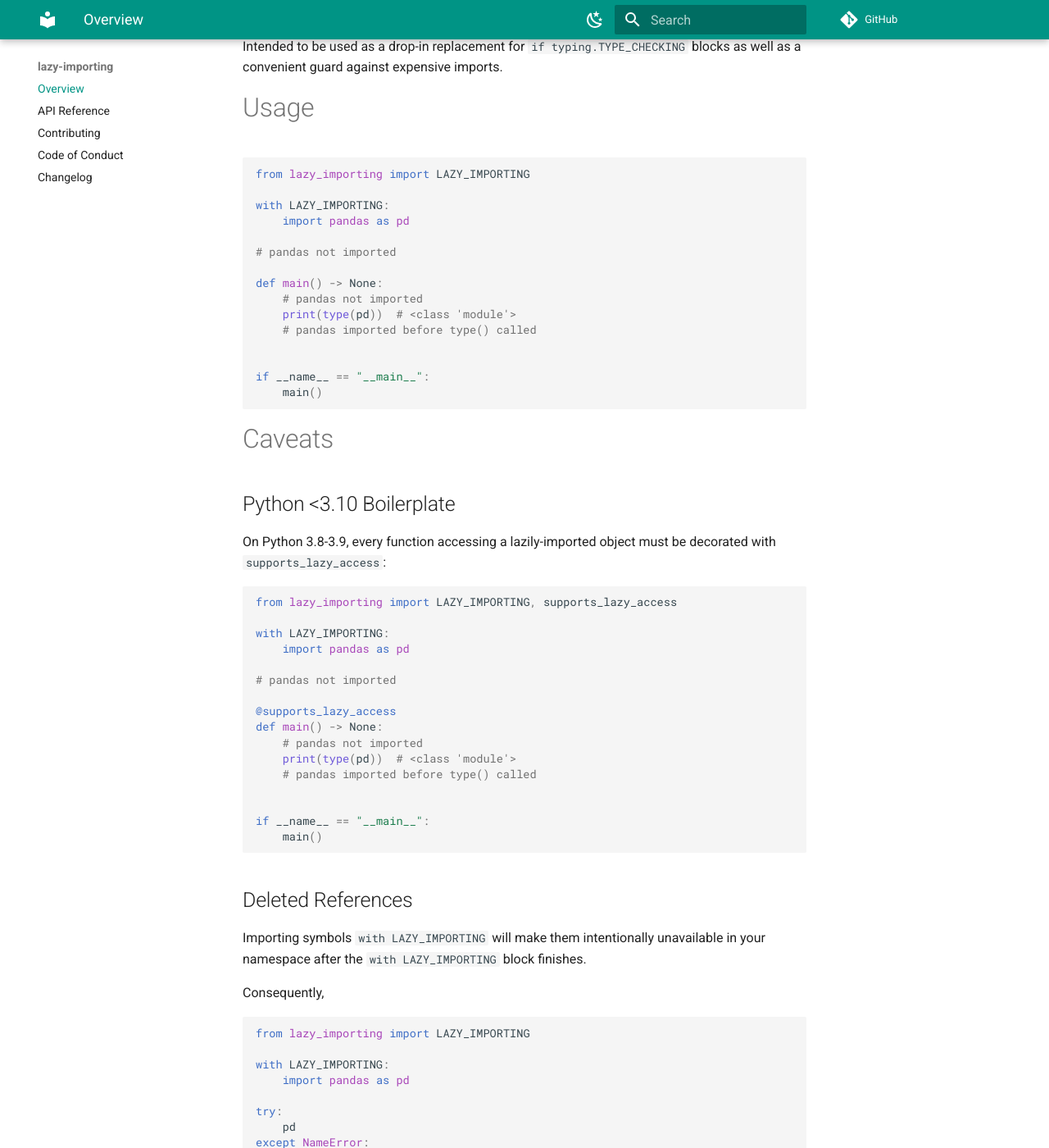
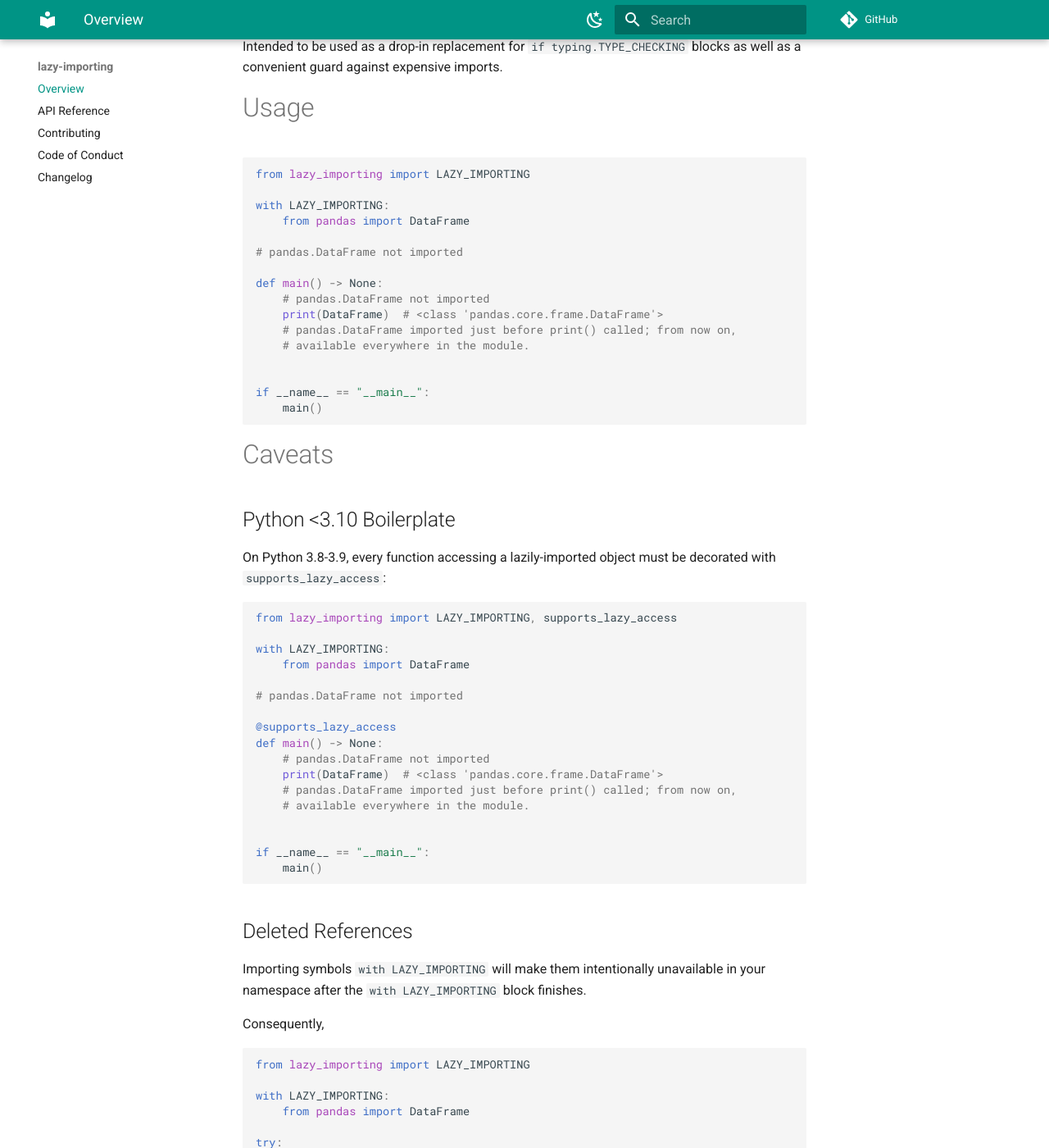
Before and after one commit to bswck/slothy, an MkDocs documentation site: the page built from docs/index.md, in a window 1280 px wide and 1400 px high, scrolled down 412 px. Shown: the whole window at 82% size. Built offline with MkDocs 1.6.1 and Material for MkDocs 9.7.7, drawn with Linux system fonts in a browser that asks for light colours; comment, search, counter and statistics services are not loaded; some of the changed text lies outside the part shown.

````diff
--- a/docs/index.md
+++ b/docs/index.md
@@ -19,14 +19,15 @@ as well as a convenient guard against expensive imports.
 from lazy_importing import LAZY_IMPORTING
 
 with LAZY_IMPORTING:
-    import pandas as pd
+    from pandas import DataFrame
 
-# pandas not imported
+# pandas.DataFrame not imported
 
 def main() -> None:
-    # pandas not imported
-    print(type(pd))  # <class 'module'>
-    # pandas imported before type() called
+    # pandas.DataFrame not imported
+    print(DataFrame)  # <class 'pandas.core.frame.DataFrame'>
+    # pandas.DataFrame imported just before print() called; from now on,
+    # available everywhere in the module.
 
 
 if __name__ == "__main__":
@@ -43,15 +44,16 @@ must be decorated with `supports_lazy_access`:
 from lazy_importing import LAZY_IMPORTING, supports_lazy_access
 
 with LAZY_IMPORTING:
-    import pandas as pd
+    from pandas import DataFrame
 
-# pandas not imported
+# pandas.DataFrame not imported
 
 @supports_lazy_access
 def main() -> None:
-    # pandas not imported
-    print(type(pd))  # <class 'module'>
-    # pandas imported before type() called
+    # pandas.DataFrame not imported
+    print(DataFrame)  # <class 'pandas.core.frame.DataFrame'>
+    # pandas.DataFrame imported just before print() called; from now on,
+    # available everywhere in the module.
 
 
 if __name__ == "__main__":
@@ -69,15 +71,15 @@ Consequently,
 from lazy_importing import LAZY_IMPORTING
 
 with LAZY_IMPORTING:
-    import pandas as pd
+    from pandas import DataFrame
 
 try:
-    pd
+    DataFrame
 except NameError:
-    print("pd undefined")
+    print("DataFrame undefined")
 ```
 
-outputs `pd undefined`.
+outputs `DataFrame undefined`.
 This is caused by the fact that there must be at least 1 frame between "declared import"
 and usage. More in-depth technical explanation will be provided soon.
 
````
Also changed, not shown: README.md (+16 -14 lines), 1 other file.
